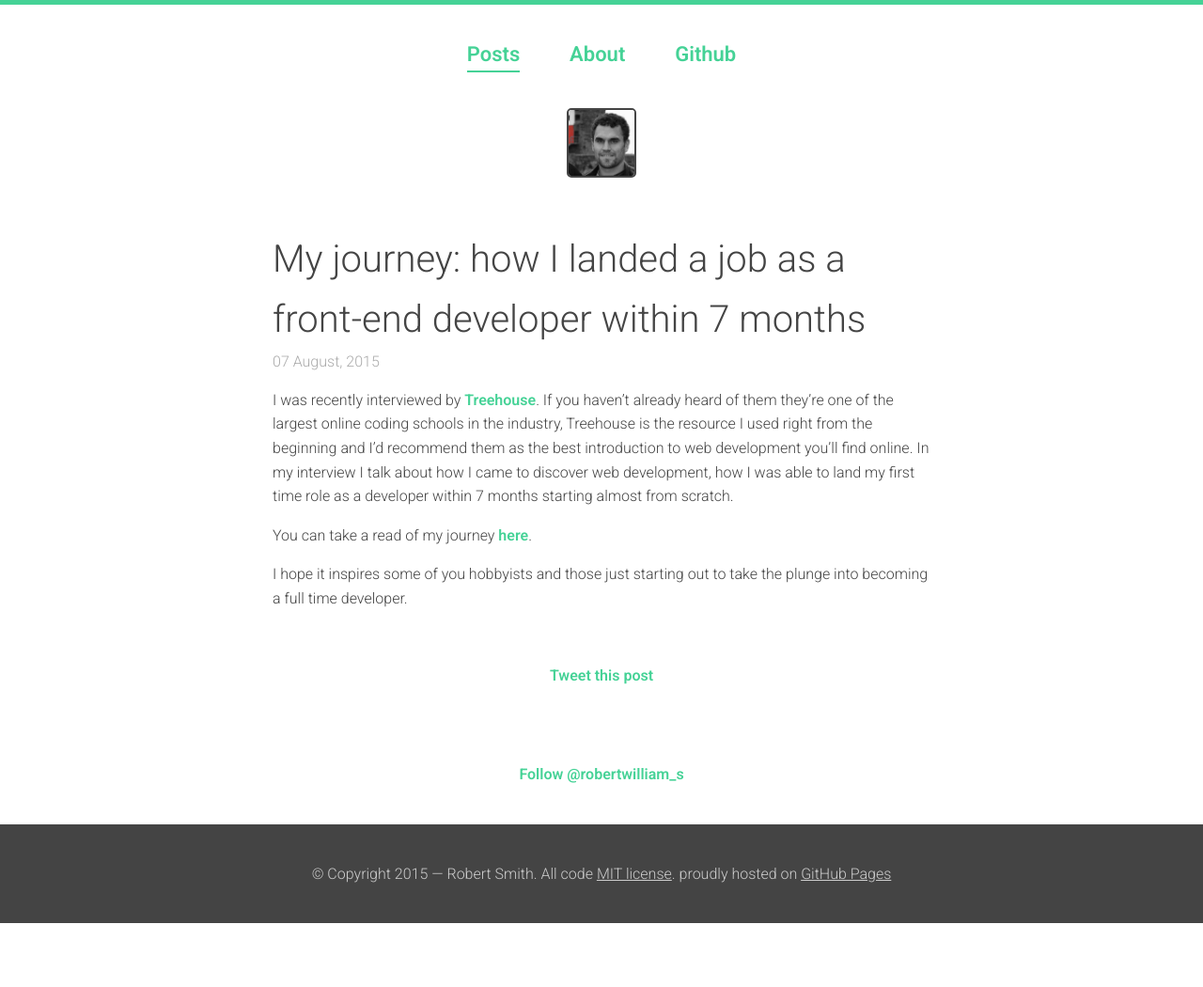
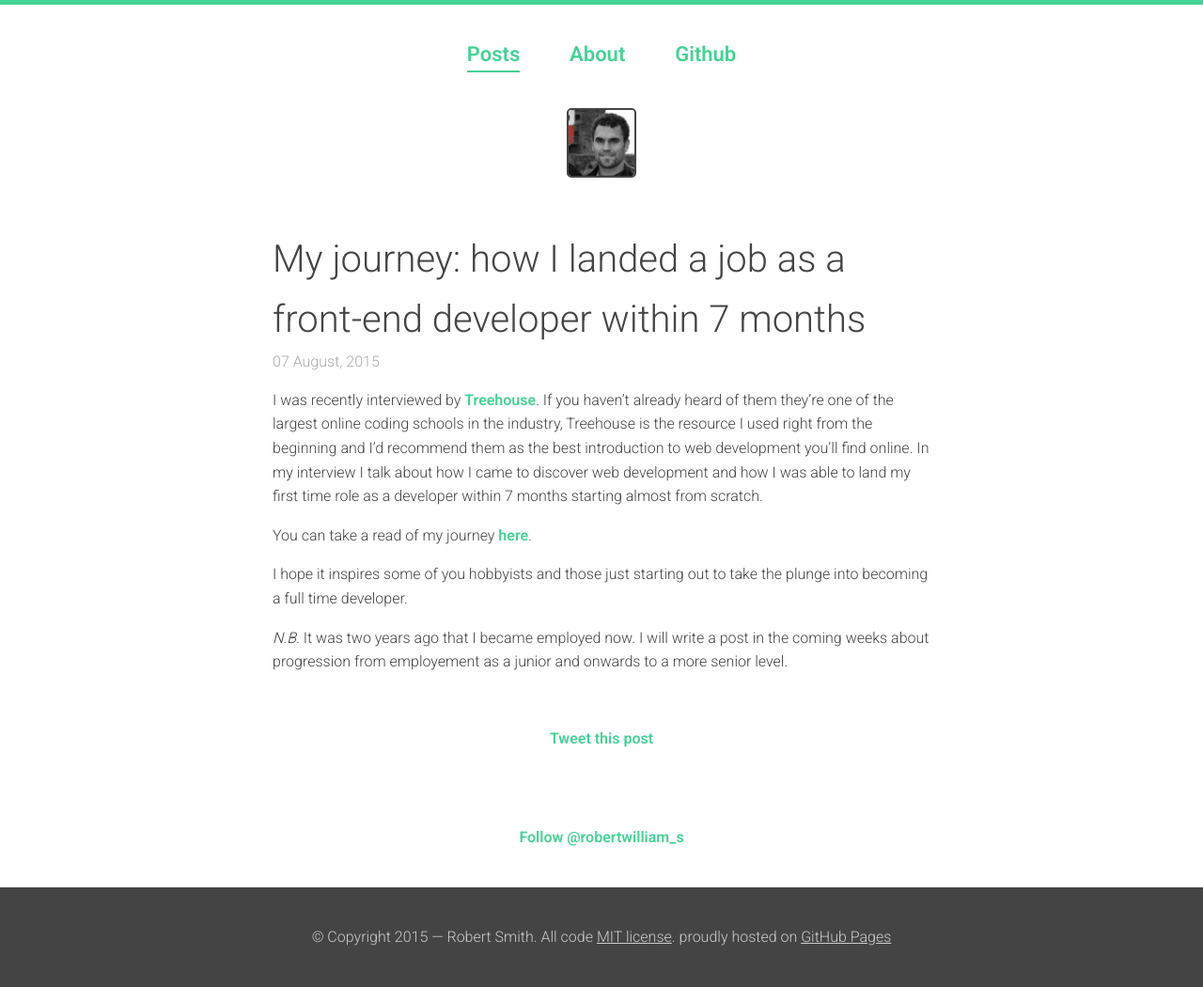
Before and after one commit to rbrtsmith/rbrtsmith.github.io, a Jekyll site: the page built from _posts/2015-08-07-my-journey:-how-i-landed-a-job-as-a-frontend-developer-within-7-months.md, in a window 1280 px wide. Shown: the whole page at 94% size. Built offline with Jekyll 4.4.1, drawn with Linux system fonts in a browser that asks for light colours; comment, search, counter and statistics services are not loaded; before the commit the page ends 982 px from its top, so only the background shows below that.

Commit message:
Update 2015-08-07-my-journey:-how-i-landed-a-job-as-a-frontend-developer-within-7-months.md

```diff
--- a/_posts/2015-08-07-my-journey:-how-i-landed-a-job-as-a-frontend-developer-within-7-months.md
+++ b/_posts/2015-08-07-my-journey:-how-i-landed-a-job-as-a-frontend-developer-within-7-months.md
@@ -9,10 +9,12 @@ category: general
 
 I was recently interviewed by [Treehouse](http://teamtreehouse.com/).  If you haven't already heard of
 them they're one of the largest online coding schools in the industry, Treehouse is the resource I used right from the beginning and I'd recommend them as the best introduction to web development you'll find online.
-In my interview I talk about how I came to discover web development, how I was able to land my
+In my interview I talk about how I came to discover web development and how I was able to land my
 first time role as a developer within 7 months starting almost from scratch.
 
 You can take a read of my journey [here](http://blog.teamtreehouse.com/robert-relied-treehouse-became-full-time-front-end-developer).
 
 I hope it inspires some of you hobbyists and those just starting out to take the plunge into becoming
 a full time developer.
+
+*N.B.* It was two years ago that I became employed now. I will write a post in the coming weeks about progression from employement as a junior and onwards to a more senior level.
```
